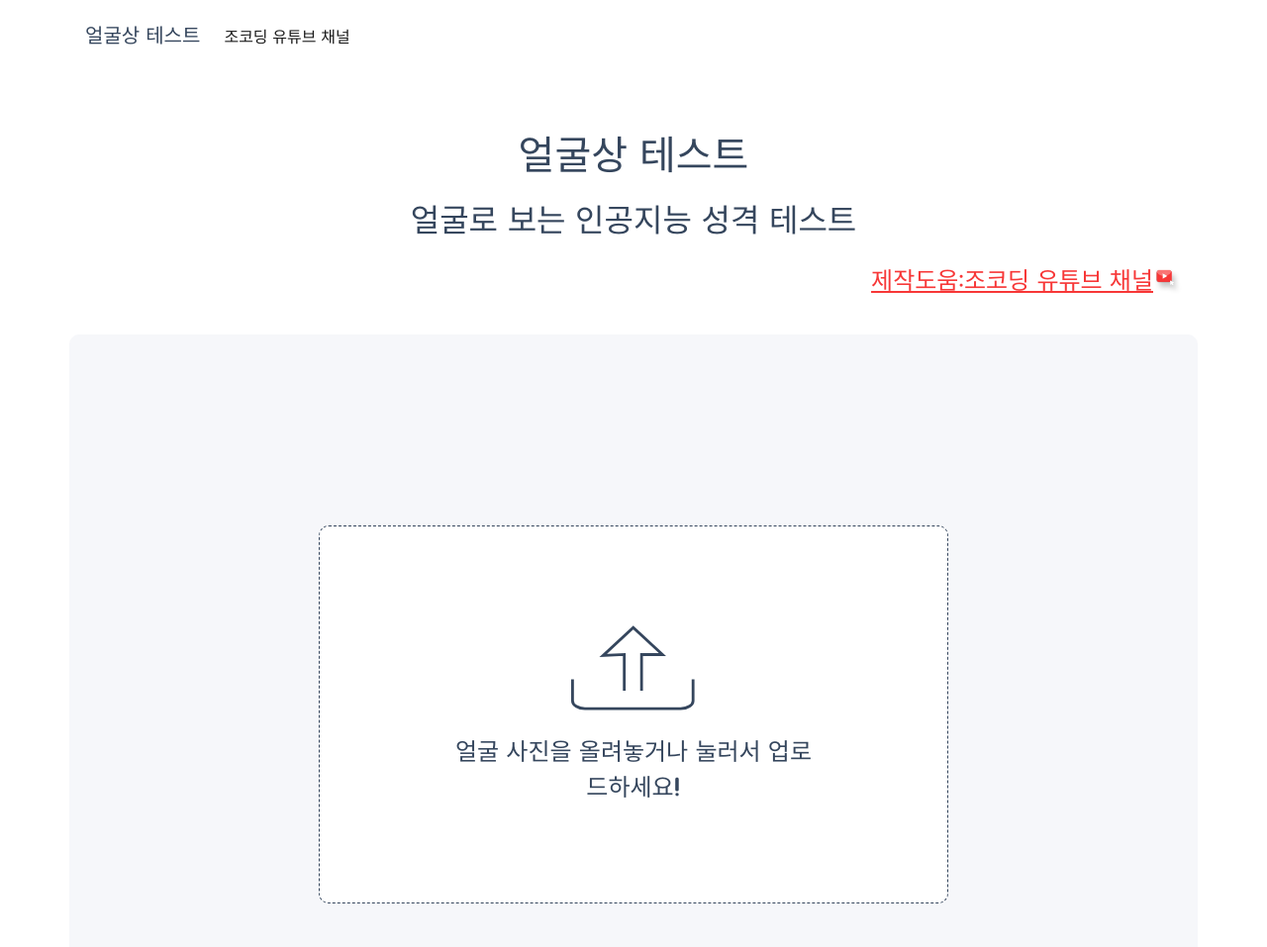
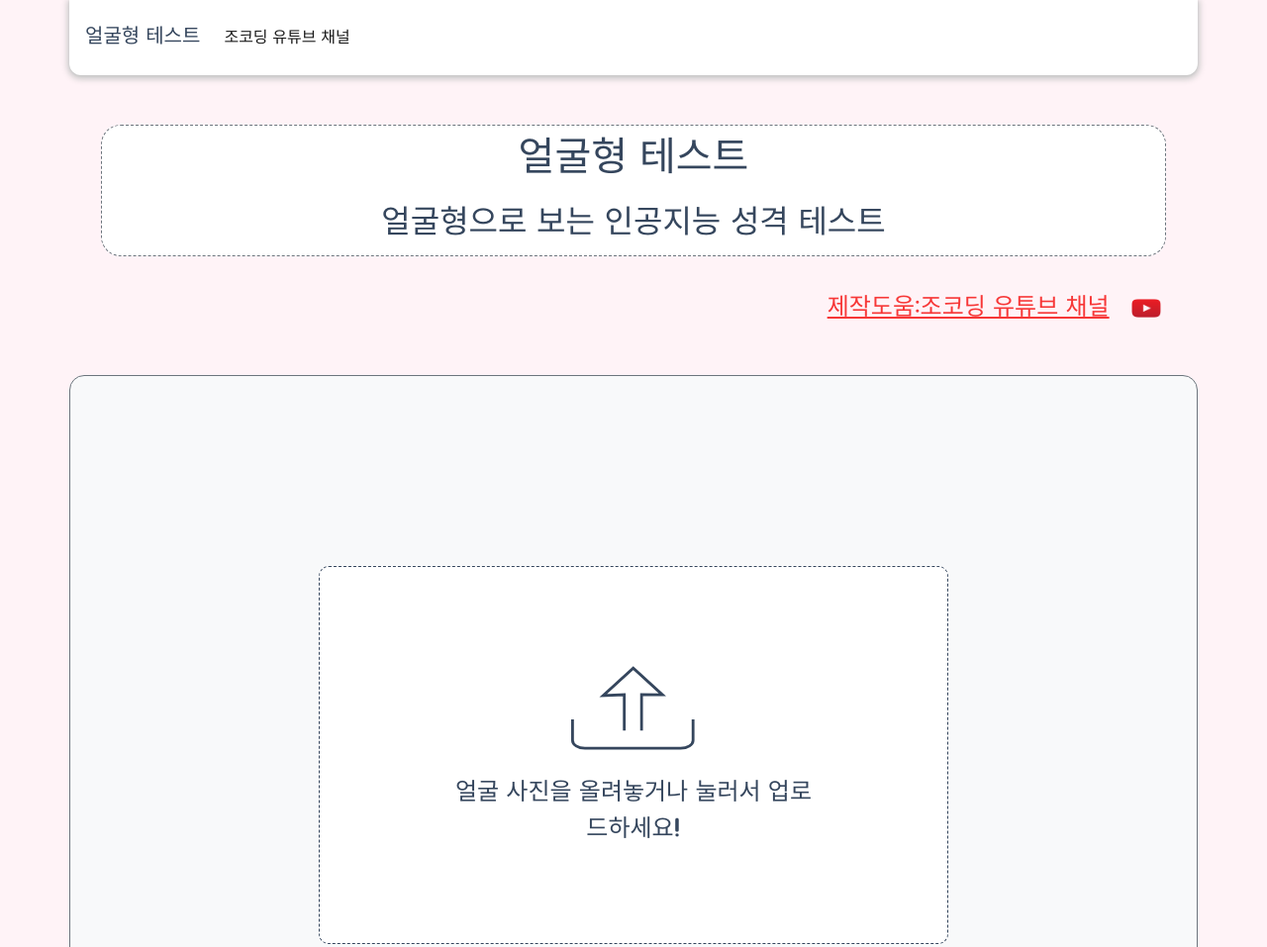
Before and after one commit to jeongjihun10/face-test, a plain HTML site: page index.html in a window 1280 px wide. Shown: the top 957 px of the page at 99% size. Drawn offline with nearby package versions, Linux system fonts and the light colour scheme; a script that the page names is missing.

Commit message:
first commit

```diff
--- a/index.html
+++ b/index.html
@@ -39,7 +39,7 @@
 
 <body>
 	<nav class="p-3 container navbar navbar-expand-lg navbar-light">
-		<a class="navbar-brand" href="https://face-personality.shop/">얼굴상 테스트</a>
+		<a class="navbar-brand" href="https://face-personality.shop/">얼굴형 테스트</a>
 		<button class="navbar-toggler" type="button" data-toggle="collapse" data-target="#navbarNav" aria-controls="navbarNav" aria-expanded="false" aria-label="Toggle navigation">
 			<span class="navbar-toggler-icon"></span>
 		</button>
@@ -57,16 +57,16 @@
 		</div>
 	</nav>
 	<section class="section">
-		<h1 class="title">얼굴상 테스트</h1>
-		<h2 class="subtitle">얼굴로 보는 인공지능 성격 테스트</h2>
-		<h2 class="sr-only">나는 어떤 성격일까? 나의 얼굴로 성격 찾기를 해보세요!</h2>
+		<h1 class="title">얼굴형 테스트</h1>
+		<h2 class="subtitle">얼굴형으로 보는 인공지능 성격 테스트</h2>
+		<h2 class="sr-only">나는 어떤 성격일까? 나의 얼굴형으로 성격 찾기를 해보세요!</h2>
 		<h3 class="sr-only">대표 얼굴형 연예인 사진 데이터로 학습한 인공지능이 나의 얼굴로 성격을 찾아드립니다.</h3>
 		<h4 class="sr-only">본 서비스는 Google의 인공지능 teachable machine 2.0을 활용하였습니다.</h4>
 		<p class="sr-only">얼굴로 보는 인공지능 성격 테스트, 나의 성격을 인공지능으로 찾아보세요! 대표 얼굴형 연예인 사진 데이터로 학습한 인공지능이 나의 얼굴로 성격을 찾아드립니다. 회원가입도 필요없이 화면에서 바로 확인해보세요! 사진 데이터는 그 어디에도 전송되지 않습니다. 인공지능이 보는 나의 성격 테스트 한번 해보세요! 얼굴상 테스트를 통해 나의 성격 찾기를 할 수 있습니다.</p>
 	</section>
 	<section class="youtube pb-3" id="yotube-mid-link">
 		<div class="container mt-3 youtube-cover d-flex flex-row-reverse align-items-center" onclick="gtag('event', '조코딩 유튜브 클릭', {'event_category': '조코딩 유튜브 클릭','event_label': '화면 중간'});">
-			<img src="img/youtube-copy.jpg" alt="youtube-icon" class="youtube-icon">
+			<img src="img/youtube-icon-.ico" alt="youtube-icon" class="youtube-icon">
 			<a href="https://www.youtube.com/channel/UCQNE2JmbasNYbjGAcuBiRRg" class="youtube-link">제작도움:조코딩 유튜브 채널</a>
 		</div>
 	</section>
--- a/style.css
+++ b/style.css
@@ -1,20 +1,20 @@
 body {
   font-family: 'Jua', sans-serif;
-  background-color: #ffffff;
+  background-color: #fff3f7;;
   box-sizing: border-box;
   color: #35465d;
 }
 .file-upload {
     padding: 15% 3%;
     margin: 0 auto;
-    border-radius: 10px;
-    border: solid 1.5px #f6f7fa;
-    background-color: #f6f7fa;
+    border-radius: 15px;
+    border: solid 0.5px  #6c757d;
+    background-color:  #f8f9fa;
 }
 .file-upload-btn {
   width: 100%;
   margin: 0;
-  color: #fff;
+  color: #E3E3E3;
   background: #1FB264;
   border: none;
   padding: 10px;
@@ -96,8 +96,8 @@ body {
 
 .try-again-btn {
   border-radius: 40px;
-  border: solid 1.5px #35465d;
-  background-color: #35465d;
+  border: solid 1.5px #515151;
+  background-color: #515151;
 }
 
 .try-again-text {
@@ -120,10 +120,16 @@ body {
   transition: all .2s ease;
 }
 
+.p-3 {
+  background-color: #ffffff;
+  border-radius: 0px 0px 12px 12px;
+  box-shadow: 0 1px 2px 0 #c9c9c9, 0 2px 6px 2px #c9c9c9;
+}
 .navbar-light .navbar-brand {
   line-height: 1.68;
   text-align: left;
   color: #35465d;
+
 }
 
 .navbar-light .navbar-toggler {
@@ -132,6 +138,11 @@ body {
 
 .section {
     margin-top: 50px;
+    border-radius: 20px;
+    background-color: #ffffff;
+    margin-left: 8%;
+    margin-right: 8%;
+    border: 1.5px dashed #6c757d;
 }
 
 .title {
@@ -176,6 +187,7 @@ body {
 .youtube-icon {
     width: 30px;
     height: 27.262px;
+	margin: 2%
 }
 
 .upload {
@@ -198,6 +210,7 @@ body {
 
 .bar-container {
   height: 2.7rem;
+
 }
 .dinosaur-box {
   position: absolute;
```
Also changed, not shown: img/youtube-icon-.ico (added).
